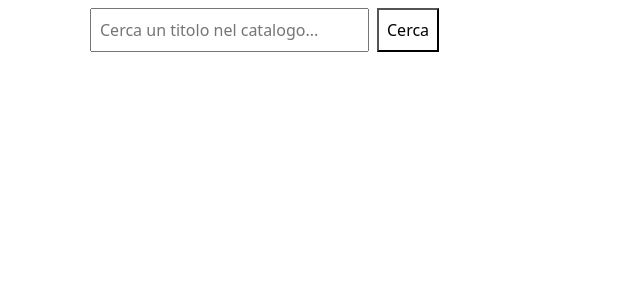
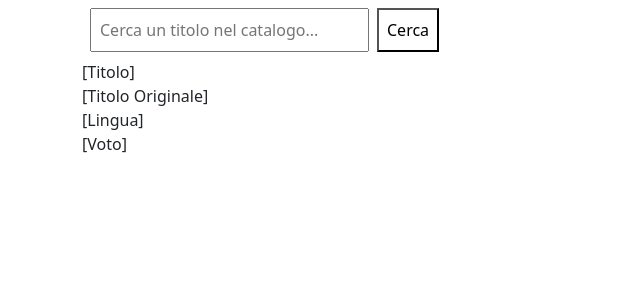
Before and after one commit to MatteoDiMartino/vite-boolflix, a Vue app: page / in a window 1280 px wide. Shown: the top 300 px of the page, without its empty margins (0-640 px from the left). Built offline with nearby package versions, Linux system fonts and the light colour scheme.

Commit message:
feat: add base div to import information from API

```diff
--- a/src/components/Appmoviecom.vue
+++ b/src/components/Appmoviecom.vue
@@ -8,6 +8,14 @@ export default {
 
 <template>
 
+<div class="container">
+    <div class="row">
+        <div class="ms-titolo">[Titolo]</div>
+        <div class="ms-or-titolo">[Titolo Originale]</div>
+        <div class="ms-lingua">[Lingua]</div>
+        <div class="ms-voto">[Voto]</div>
+    </div>
+</div>
 
 </template>
 
```
